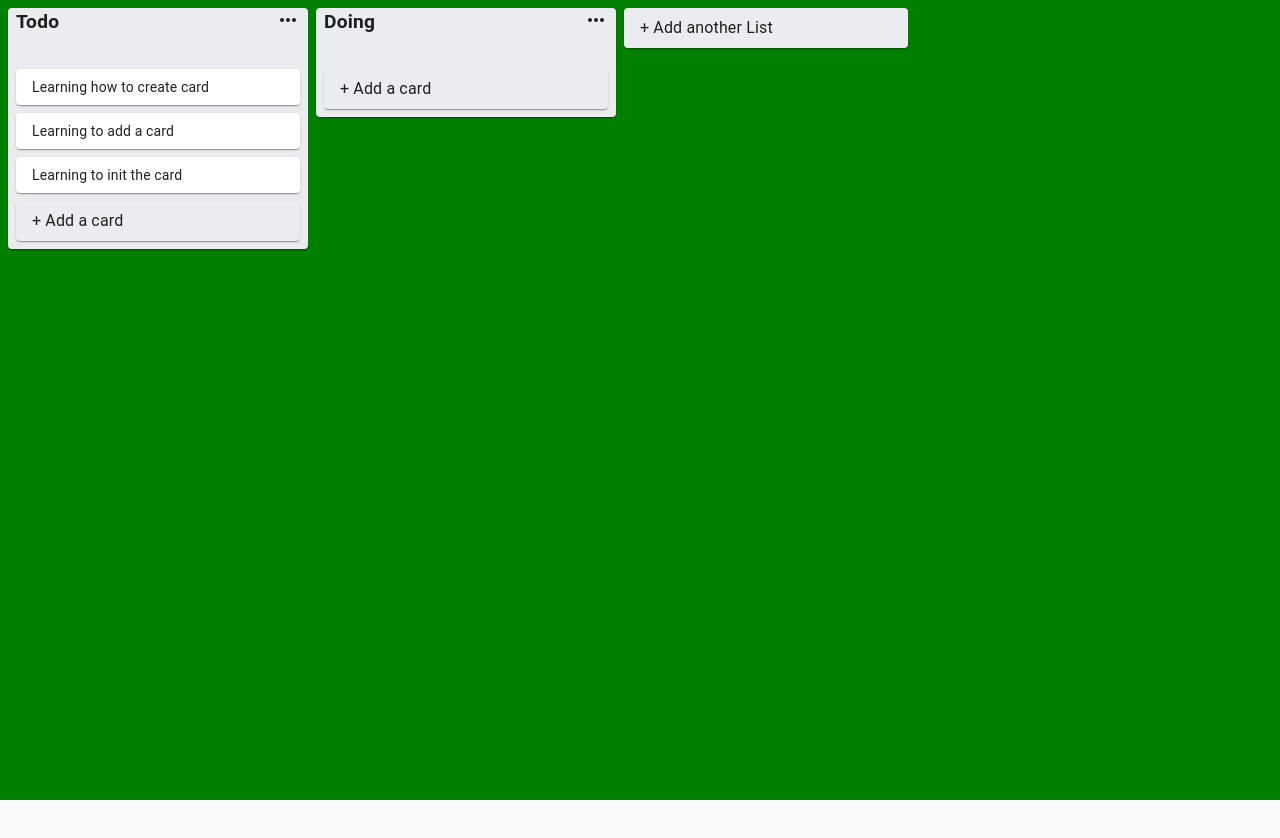
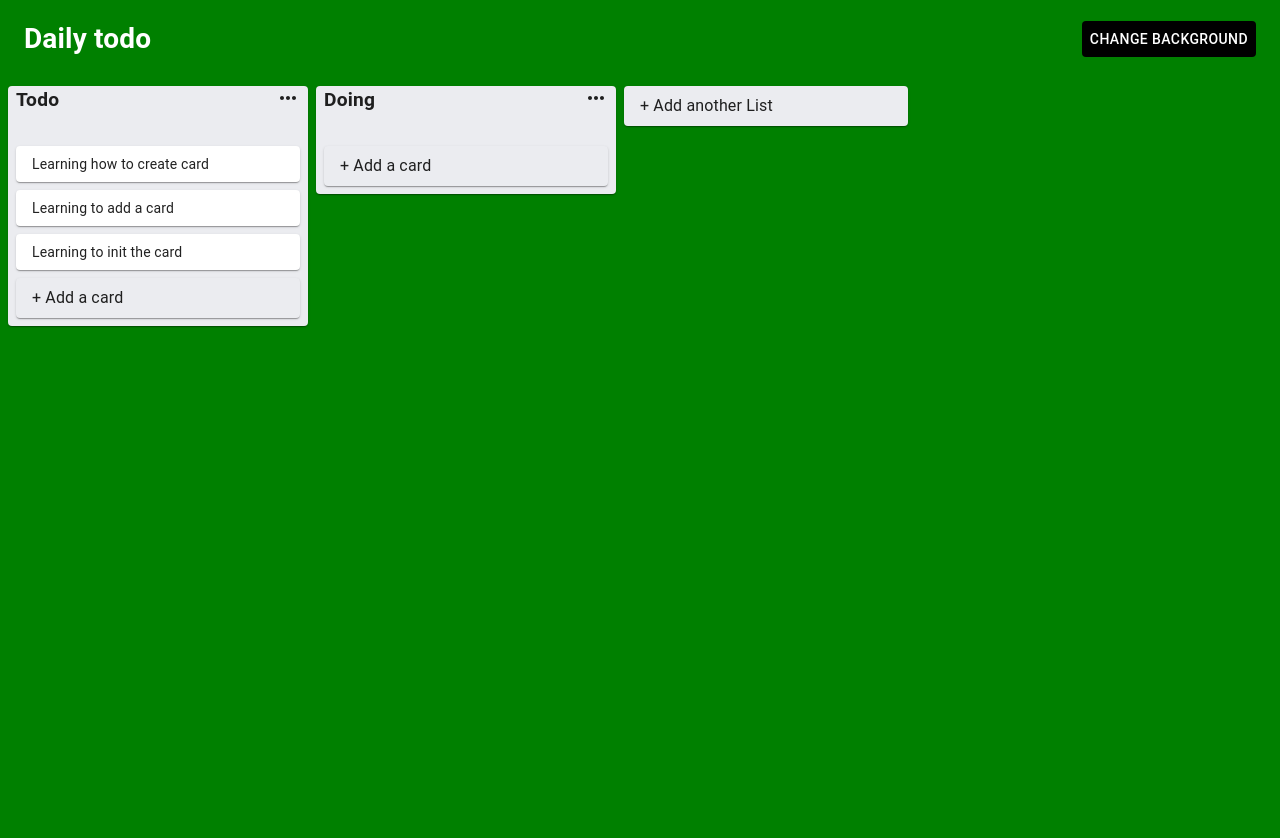
Before and after one commit to arifjamal2012/trello-react, a React (Create React App) app: page / in a window 1280 px wide. Shown: the top 838 px of the page. Before the commit the page ends 800 px from the top, so only its background shows below. Built offline with nearby package versions, Linux system fonts and the light colour scheme.

Commit message:
added navigation bar

```diff
--- a/src/App.js
+++ b/src/App.js
@@ -1,138 +1,22 @@
-import React,{useState} from 'react';
-import {v4 as uuid} from "uuid";
-import InputContainer from './components/input/InputContainer';
-import List from './components/List/List';
-import store from './utils/store';
-import StoreApi from './utils/storeApi';
-import { makeStyles } from '@material-ui/core/styles';
-import { DragDropContext, Droppable } from 'react-beautiful-dnd';
+import React from 'react';
+import { makeStyles} from '@material-ui/core/styles';
+import Wrapper from './components/wrapper';
+//import TopBar from './components/TopBar';
+import Navigation from './components/nav/Navigation';
 
-const useStyle = makeStyles((theme) =>({
- root: {
-  display: 'flex',
-  minHeight: '100vh',
-  background: 'green',
-  width: '100%',
-  overflow: 'auto'
- },
+const useStyles = makeStyles((theme) => ({
+  root: {
+    backgroundColor: 'green',
+  }
+
 }));
 
-export default function App() {
-  const [data, setData] = useState(store);
-  const classes = useStyle();
-  const addMoreCard = (title,listId) => {
-    const newCardId = uuid();
-    const newCard = {
-      id: newCardId,
-      title,
-    };
-    const list = data.lists[listId];
-    list.cards = [...list.cards,newCard];
-
-    const newState = {
-      ...data,
-      lists: {
-        ...data.lists,
-        [listId]: list,
-      },
-    };
-    setData(newState);
-  };
-  const addMoreList = (title) => {
-    const newListId = uuid();
-    const newList ={
-      id: newListId,
-      title,
-      cards:[]
-    };
-    const newState = {
-      listIds: [...data.listIds,newListId],
-      lists: {
-        ...data.lists,
-        [newListId]: newList
-      }
-    }
-    setData(newState);
-  };
-  const updateListTitle = (title, listId) => {
-    const list = data.lists[listId];
-    list.title = title;
-
-    const newState = {
-      ...data,
-      lists: {
-        ...data.lists,
-        [listId]: list,
-      },
-    };
-    setData(newState);
-
-  };
-
-  const onDragEnd = (result) =>{
-    const {destination,source,draggableId, type} = result;
-    console.log("destination",destination,"source",source,draggableId);
-
-    if(!destination){
-      return;
-    }
-    if(type ==='list') {
-      const newListIds = data.listIds;
-      newListIds.splice(source.index,1);
-      newListIds.splice(destination.index,0,draggableId)
-      return;
-    }
-    const sourceList = data.lists[source.droppableId]
-    const destinationList = data.lists[destination.droppableId];
-    const draggingCard = sourceList.cards.filter(
-      (card) => card.id === draggableId
-    )[0];
-
-    if(source.droppableId === destination.droppableId){
-      sourceList.cards.splice(source.index,1);
-      destinationList.cards.splice(destination.index,0,draggingCard);
-      const newState = {
-        ...data,
-        lists: {
-          ...data.lists,
-          [sourceList.id]: destinationList,
-        },
-      };
-      setData(newState);
-    }else {
-      sourceList.cards.splice(source.index,1);
-      destinationList.cards.splice(destination.index,0,draggingCard)
-
-      const newState = {
-        ...data,
-        lists: {
-          ...data.lists,
-          [sourceList.id]: sourceList,
-          [destinationList.id]: destinationList,
-        },
-      }
-    }
-  };
+export default function App(){
+  const classes = useStyles();
   return (
-    <StoreApi.Provider value={{addMoreCard,addMoreList, updateListTitle}}>
-    <DragDropContext onDragEnd={onDragEnd}>
-    <Droppable droppableId="app" type="list" direction="horizontal">
-      {(provided) =>(
-        <div
-          className={classes.root}
-          ref={provided.innerRef}
-          {...provided.droppableProps}
-          >
-        {data.listIds.map((listId,index)=>{
-          const list = data.lists[listId];
-          return <List list={list} key={listId} index={index} />;
-        })}
-        <InputContainer type ="list"/>
-        {provided.placeholder}
-      </div>
-      )}
-    </Droppable>
-    </DragDropContext>
-    </StoreApi.Provider>
+  <div className={classes.root}>
+    <Navigation />
+    <Wrapper />
+  </div>
   );
 }
--- /dev/null
+++ b/src/components/List/index.js
@@ -0,0 +1 @@
+export { default } from './List';
--- /dev/null
+++ b/src/components/nav/Navigation.js
@@ -0,0 +1,14 @@
+import React,{useState} from 'react';
+import TopBar from './TopBar';
+import SideMenu from './SideMenu';
+
+  export default function Navigation() {
+      const [openSideMenu,setOpenSideMenu] = useState(false);
+
+      return (
+          <div>
+              <TopBar setOpenSideMenu={setOpenSideMenu}/>
+              <SideMenu openSideMenu={openSideMenu} setOpenSideMenu={setOpenSideMenu} />
+          </div>
+      )
+  }
--- /dev/null
+++ b/src/components/nav/SideMenu.js
@@ -0,0 +1,26 @@
+import React from 'react';
+import {makeStyles} from '@material-ui/core/styles';
+import { Drawer } from '@material-ui/core';
+
+const useStyles = makeStyles ((theme) => ({
+    drawer: {
+        width: '350px',
+    }
+}));
+
+export default function SideMenu ({setOpenSideMenu,openSideMenu}) {
+    const classes = useStyles();
+    return (
+        <div>
+            <Drawer
+            open={openSideMenu}
+            anchor="right"
+            onClose={()=>setOpenSideMenu(false)}>
+                <div className={classes.drawer}>
+                  <h1>Hello sidemenu</h1>
+                </div>
+
+            </Drawer>
+        </div>
+    )
+}
--- /dev/null
+++ b/src/components/nav/TopBar.js
@@ -0,0 +1,34 @@
+import React from 'react';
+import { makeStyles } from '@material-ui/core/styles';
+import {AppBar, Toolbar,Button} from '@material-ui/core';
+
+const useStyle = makeStyles((theme) =>({
+    AppBar: {
+        background:'None',
+    },
+    title: {
+        flexGrow: 1,
+    },
+    btn:{
+        color: '#fff',
+        backgroundColor: '#000'
+
+    }
+
+
+}));
+export default function TopBar({setOpenSideMenu}) {
+    const classes = useStyle();
+    return(
+        <div>
+            <AppBar position='static' className={classes.AppBar} elevation={0}>
+                <Toolbar>
+                <h1 className={classes.title}>Daily todo</h1>
+                <Button className={classes.btn} onClick={()=>setOpenSideMenu(true)}>
+                    Change Background
+                </Button>
+                </Toolbar>
+            </AppBar>
+        </div>
+    )
+}
--- /dev/null
+++ b/src/components/wrapper.js
@@ -0,0 +1,139 @@
+import React,{useState} from 'react';
+import {v4 as uuid} from "uuid";
+//import InputContainer from './components/input/InputContainer';
+import InputContainer from './input/InputContainer';
+import List from './List';
+import store from '../utils/store';
+import StoreApi from '../utils/storeApi';
+import { makeStyles } from '@material-ui/core/styles';
+import { DragDropContext, Droppable } from 'react-beautiful-dnd';
+
+const useStyle = makeStyles((theme) =>({
+ root: {
+  display: 'flex',
+  minHeight: '100vh',
+  //background: 'green',
+  width: '100%',
+  overflow: 'auto'
+ },
+}));
+
+export default function Wrapper() {
+  const [data, setData] = useState(store);
+  const classes = useStyle();
+  const addMoreCard = (title,listId) => {
+    const newCardId = uuid();
+    const newCard = {
+      id: newCardId,
+      title,
+    };
+    const list = data.lists[listId];
+    list.cards = [...list.cards,newCard];
+
+    const newState = {
+      ...data,
+      lists: {
+        ...data.lists,
+        [listId]: list,
+      },
+    };
+    setData(newState);
+  };
+  const addMoreList = (title) => {
+    const newListId = uuid();
+    const newList ={
+      id: newListId,
+      title,
+      cards:[]
+    };
+    const newState = {
+      listIds: [...data.listIds,newListId],
+      lists: {
+        ...data.lists,
+        [newListId]: newList
+      }
+    }
+    setData(newState);
+  };
+  const updateListTitle = (title, listId) => {
+    const list = data.lists[listId];
+    list.title = title;
+
+    const newState = {
+      ...data,
+      lists: {
+        ...data.lists,
+        [listId]: list,
+      },
+    };
+    setData(newState);
+
+  };
+
+  const onDragEnd = (result) =>{
+    const {destination,source,draggableId, type} = result;
+    console.log("destination",destination,"source",source,draggableId);
+
+    if(!destination){
+      return;
+    }
+    if(type ==='list') {
+      const newListIds = data.listIds;
+      newListIds.splice(source.index,1);
+      newListIds.splice(destination.index,0,draggableId)
+      return;
+    }
+    const sourceList = data.lists[source.droppableId]
+    const destinationList = data.lists[destination.droppableId];
+    const draggingCard = sourceList.cards.filter(
+      (card) => card.id === draggableId
+    )[0];
+
+    if(source.droppableId === destination.droppableId){
+      sourceList.cards.splice(source.index,1);
+      destinationList.cards.splice(destination.index,0,draggingCard);
+      const newState = {
+        ...data,
+        lists: {
+          ...data.lists,
+          [sourceList.id]: destinationList,
+        },
+      };
+      setData(newState);
+    }else {
+      sourceList.cards.splice(source.index,1);
+      destinationList.cards.splice(destination.index,0,draggingCard)
+
+      const newState = {
+        ...data,
+        lists: {
+          ...data.lists,
+          [sourceList.id]: sourceList,
+          [destinationList.id]: destinationList,
+        },
+      }
+    }
+  };
+  return (
+    <StoreApi.Provider value={{addMoreCard,addMoreList, updateListTitle}}>
+    <DragDropContext onDragEnd={onDragEnd}>
+    <Droppable droppableId="app" type="list" direction="horizontal">
+      {(provided) =>(
+        <div
+          className={classes.root}
+          ref={provided.innerRef}
+          {...provided.droppableProps}
+          >
+        {data.listIds.map((listId,index)=>{
+          const list = data.lists[listId];
+          return <List list={list} key={listId} index={index} />;
+        })}
+        <InputContainer type ="list"/>
+        {provided.placeholder}
+      </div>
+      )}
+    </Droppable>
+    </DragDropContext>
+    </StoreApi.Provider>
+  );
+}
```
